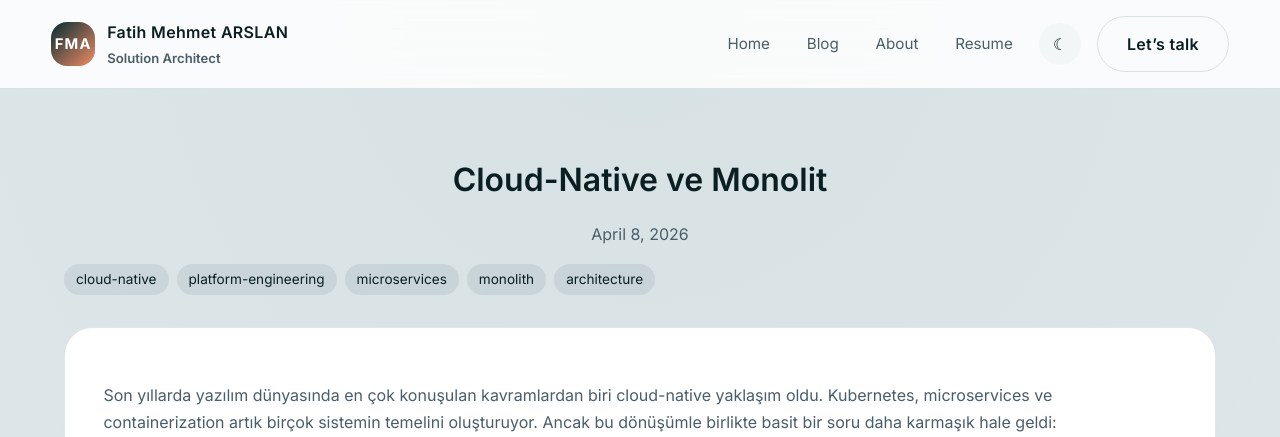
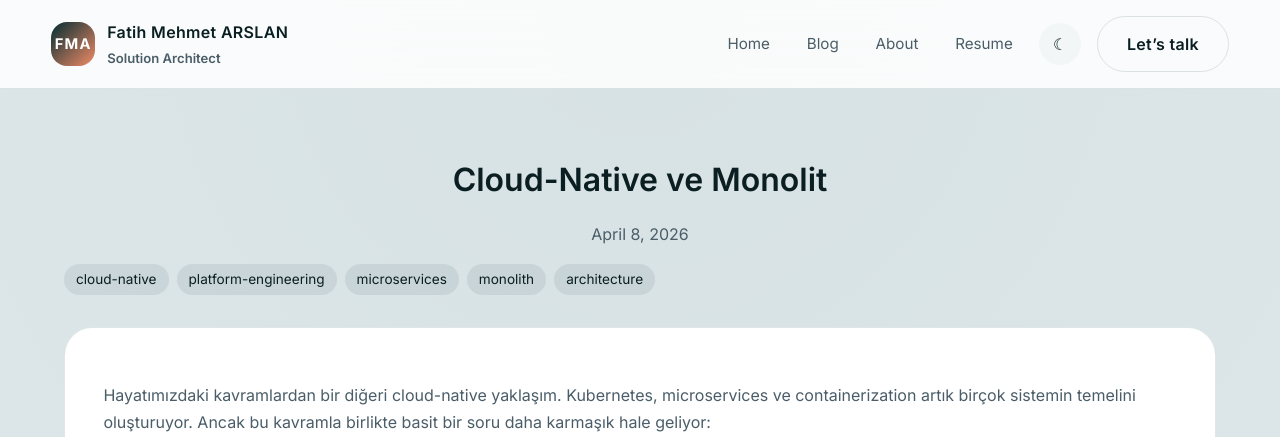
Before and after one commit to fmarslan/fmarslan.github.io, a Jekyll site: the page built from _posts/2026-04-08-monolith-vs-cloud-native-gercek-dunya-karsilastirma.md, in a window 1280 px wide and 900 px high, cut to the strip 0-437 px from the top of the window. Built offline with Jekyll 4.4.1, drawn with Linux system fonts in a browser that asks for light colours.

Commit message:
Update 2026-04-08-monolith-vs-cloud-native-gercek-dunya-karsilastirma.md

```diff
--- a/_posts/2026-04-08-monolith-vs-cloud-native-gercek-dunya-karsilastirma.md
+++ b/_posts/2026-04-08-monolith-vs-cloud-native-gercek-dunya-karsilastirma.md
@@ -6,7 +6,7 @@ description: "Cloud-native yaklaşım, platform governance ve monolit mimariler
 tags: [cloud-native, platform-engineering, microservices, monolith, architecture]
 ---
 
-Son yıllarda yazılım dünyasında en çok konuşulan kavramlardan biri cloud-native yaklaşım oldu. Kubernetes, microservices ve containerization artık birçok sistemin temelini oluşturuyor. Ancak bu dönüşümle birlikte basit bir soru daha karmaşık hale geldi:
+Hayatımızdaki kavramlardan bir diğeri cloud-native yaklaşım. Kubernetes, microservices ve containerization artık birçok sistemin temelini oluşturuyor. Ancak bu kavramla birlikte basit bir soru daha karmaşık hale geliyor:
 
 ![Cloud-Native ve Monolit? Deneyim Üzerinden Gerçekler?](/assets/img/31579b3a-c863-48da-937e-ba17cce39009.png)
 
```
